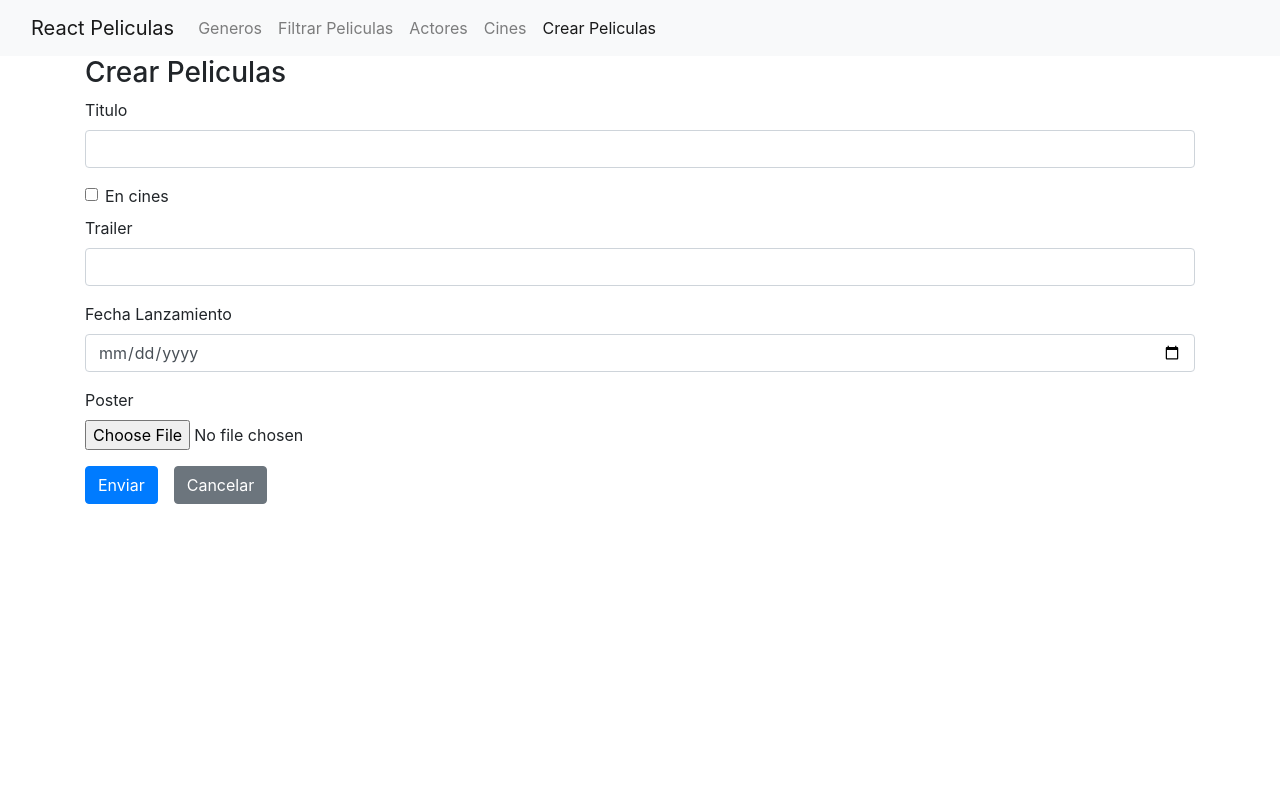
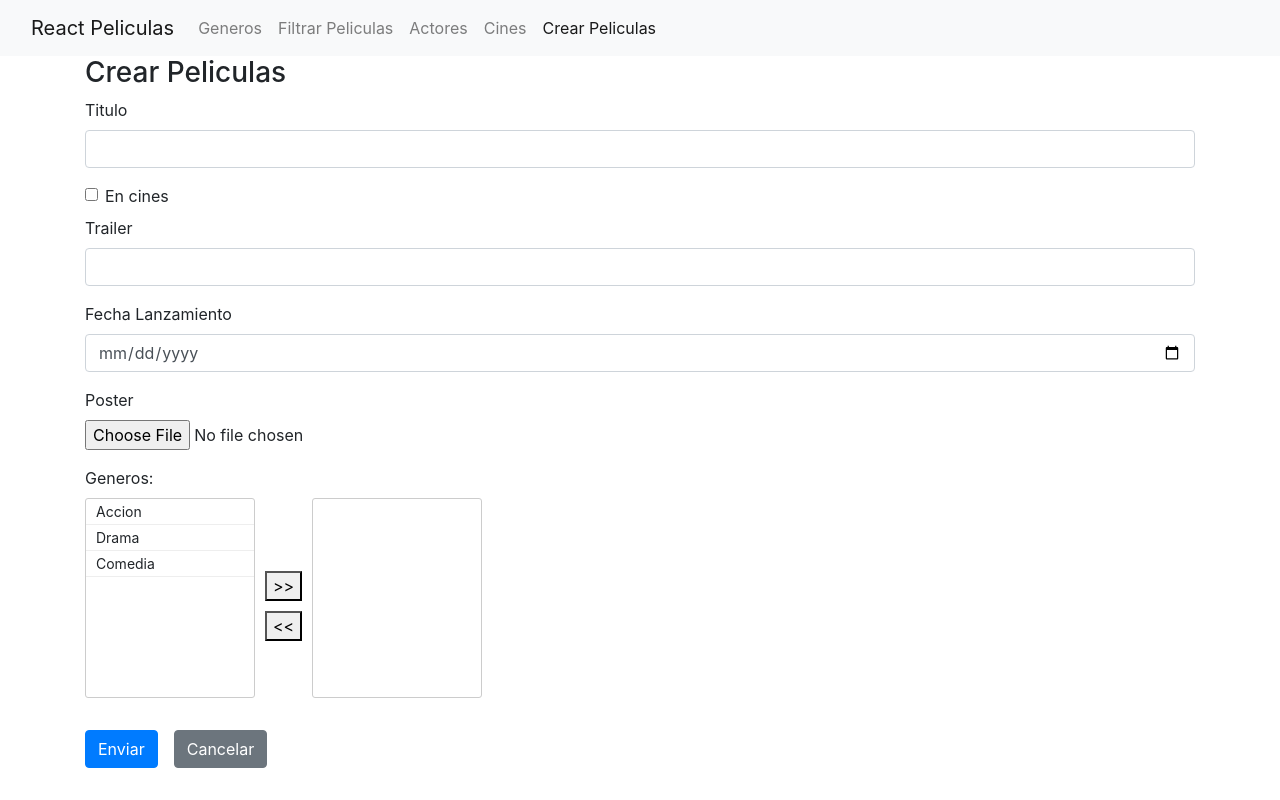
Before and after one commit to eminvrz/curso-React17-ASP.NET5, a React (Create React App) app: page /peliculas/crear in a window 1280 px wide. Built offline with nearby package versions, Linux system fonts and the light colour scheme.

Commit message:
Selector de generos

```diff
--- a/src/Peliculas/FormularioPeliculas.tsx
+++ b/src/Peliculas/FormularioPeliculas.tsx
@@ -7,9 +7,31 @@
 import FormGroupimagen from '../utils/FormGroupimagen'
 import Button from '../utils/Button'
 import { Link } from 'react-router-dom'
+import SelectorMultiple from '../utils/SelectorMultiple'
+import { generoDTO, generoCreacionDTO } from '../Generos/Generos.model'
+import { useState } from 'react'
+import { selectorMultipleModel } from '../utils/SelectorMultiple'
 function FormularioPeliculas(props: formularioPeliculasProps) {
+
+    const [generosSeleccionados, setGenerosSeleccionados] =
+    useState(mapear(props.generosSeleccionados));
+
+    const [generosNoSeleccionados, setGenerosNoSeleccionados] =
+    useState(mapear(props.generosNoSeleccionados));
+
+    function mapear( arreglo: {id: number, nombre: string}[]): selectorMultipleModel[]{
+        return arreglo.map(valor => {
+            return {llave: valor.id, valor: valor.nombre}
+        })
+    }
     return (
-        <Formik initialValues={props.modelo} onSubmit={props.onSubmit} validationSchema={Yup.object({
+        <Formik
+        initialValues={props.modelo}
+        onSubmit={(valores, acciones) => {
+            valores.generosIds = generosSeleccionados.map(valor => valor.llave);
+            props.onSubmit(valores, acciones);
+        }}
+        validationSchema={Yup.object({
             titulo: Yup.string().required('Este campo es requerido'). primeraLetraMayuscula()
         })}>
             {formikProps => (
@@ -19,6 +41,17 @@
                     <FormGroupText label='Trailer' campo='trailer'/>
                     <FormGroupFecha label='Fecha Lanzamiento' campo='fechaLanzamiento' />
                     <FormGroupimagen label='Poster' campo='poster' imagenURL={props.modelo.posterURL}/>
+
+                    <div className='form-group'>
+                        <label>Generos:</label>
+                        <SelectorMultiple
+                            seleccionados={generosSeleccionados}
+                            noSeleccionados={generosNoSeleccionados}
+                            onChange={(seleccionados, noSeleccionados) => {
+                                setGenerosSeleccionados(seleccionados)
+                                setGenerosNoSeleccionados(noSeleccionados)}}
+                        />
+                    </div>
 
                     <Button disabled={formikProps.isSubmitting} type='submit'>Enviar</Button>
                     <Link className='btn btn-secondary' to='/'>Cancelar</Link>
@@ -31,5 +64,7 @@
 interface formularioPeliculasProps{
     modelo: peliculasCreacionDTO;
     onSubmit(valores: peliculasCreacionDTO, acciones: FormikHelpers<peliculasCreacionDTO>): void;
+    generosSeleccionados: generoDTO[];
+    generosNoSeleccionados: generoDTO[];
 }
 export default FormularioPeliculas;
--- a/src/Peliculas/crearPeliculas.tsx
+++ b/src/Peliculas/crearPeliculas.tsx
@@ -1,11 +1,22 @@
 import FormularioPeliculas from "./FormularioPeliculas"
+import { generoDTO } from '../Generos/Generos.model'
 
 function crearPeliculas() {
+
+    const generos: generoDTO[] = [
+        {id: 1, nombre: 'Accion'},
+        {id: 2, nombre: 'Drama'},
+        {id: 3, nombre: 'Comedia'}
+    ]
+
     return (
         <>
             <h3>Crear Peliculas</h3>
 
-            <FormularioPeliculas modelo={{titulo: '', enCines:false, trailer:''}}
+            <FormularioPeliculas
+            generosNoSeleccionados={generos}
+            generosSeleccionados={[]}
+            modelo={{titulo: '', enCines:false, trailer:''}}
             onSubmit={valores => console.log(valores)} />
         </>
 
--- a/src/Peliculas/editarPeliculas.tsx
+++ b/src/Peliculas/editarPeliculas.tsx
@@ -1,11 +1,23 @@
+import { generoDTO } from '../Generos/Generos.model'
 import FormularioPeliculas from './FormularioPeliculas'
 
 function editarPeliculas() {
+
+    const generosNoSeleccionados: generoDTO[] = [
+        {id: 2, nombre: 'Drama'},
+    ];
+    const generosSeleccionados: generoDTO[] = [
+        {id: 1, nombre: 'Accion'},
+        {id: 3, nombre: 'Comedia'}
+    ]
+
     return (
         <>
             <h3>Editar Peliculas</h3>
 
             <FormularioPeliculas
+            generosNoSeleccionados={generosNoSeleccionados}
+            generosSeleccionados={generosSeleccionados}
             modelo={{titulo: 'SpiderMan', enCines:true, trailer:'url', fechaLanzamiento: new Date('2019-01-01T00:00:00')}}
             onSubmit={valores => console.log(valores)} />
         </>
--- a/src/Peliculas/peliculas.model.d.ts
+++ b/src/Peliculas/peliculas.model.d.ts
@@ -11,6 +11,7 @@
     fechaLanzamiento?: Date;
     poster?: File;
     posterURL?: string;
+    generosIds?: number[];
 }
 
 export interface landingPageDTO{
--- /dev/null
+++ b/src/utils/SelectorMultiple.css
@@ -0,0 +1,35 @@
+.selector-multiple{
+    display: flex;
+}
+
+.selector-multiple ul {
+    height: 200px;
+    overflow-y: auto;
+    list-style-type: none;
+    width: 170px;
+    padding: 0;
+    border-radius: 3px;
+    border: 1px solid #ccc;
+}
+
+.selector-multiple ul li{
+    cursor: pointer;
+    border-bottom: 1px #eee solid;
+    padding: 2px 10px;
+    font-size: 14px;
+}
+
+.selector-multiple ul li:hover{
+    background-color: #08c;
+}
+
+.selector-multiple-botones{
+    display: flex;
+    flex-direction: column;
+    justify-content: center;
+    padding: 5px;
+}
+
+.selector-multiple-botones button{
+    margin: 5px;
+}
--- /dev/null
+++ b/src/utils/SelectorMultiple.tsx
@@ -0,0 +1,61 @@
+import './SelectorMultiple.css';
+
+function SelectorMultiple(props: selectorMultipleProps) {
+
+    function seleccionar(item: selectorMultipleModel){
+        const seleccionados = [...props.seleccionados, item];
+        const noSeleccionados = props.noSeleccionados.filter(valor => valor !== item);
+        props.onChange(seleccionados, noSeleccionados);
+    }
+
+    function deseleccionar(item: selectorMultipleModel){
+        const seleccionados = props.seleccionados.filter(valor => valor !== item);
+        const noSeleccionados = [...props.noSeleccionados, item];
+        props.onChange(seleccionados, noSeleccionados);
+    }
+
+    function seleccionarTodo(){
+        const seleccionar = [...props.seleccionados, ...props.noSeleccionados];
+        const noSeleccionados: selectorMultipleModel[] = [];
+        props.onChange(seleccionar, noSeleccionados);
+    }
+
+    function deseleccionarTodo(){
+        const noSeleccionados = [...props.noSeleccionados, ...props.seleccionados];
+        const seleccionados: selectorMultipleModel[] = [];
+        props.onChange(seleccionados, noSeleccionados);
+    }
+
+    return (
+        <div className="selector-multiple">
+            <ul>
+                {props.noSeleccionados.map(item =>
+                   <li key={item.llave} onClick={() => seleccionar(item)}>{item.valor}</li> )}
+            </ul>
+
+            <div className="selector-multiple-botones">
+                    <button type="button" onClick={seleccionarTodo}>{'>>'}</button>
+                    <button type="button" onClick={deseleccionarTodo}>{'<<'}</button>
+            </div>
+            <ul>
+                {props.seleccionados.map(item =>
+                   <li key={item.llave} onClick={() => deseleccionar(item)}>{item.valor}</li> )}
+            </ul>
+        </div>
+     );
+}
+
+interface selectorMultipleProps{
+    seleccionados: selectorMultipleModel[];
+    noSeleccionados: selectorMultipleModel[];
+    onChange(
+        seleccionados: selectorMultipleModel[],
+        noSeleccionados: selectorMultipleModel[]): void
+}
+
+export interface selectorMultipleModel{
+    llave: number;
+    valor: string;
+}
+
+export default SelectorMultiple;
```
